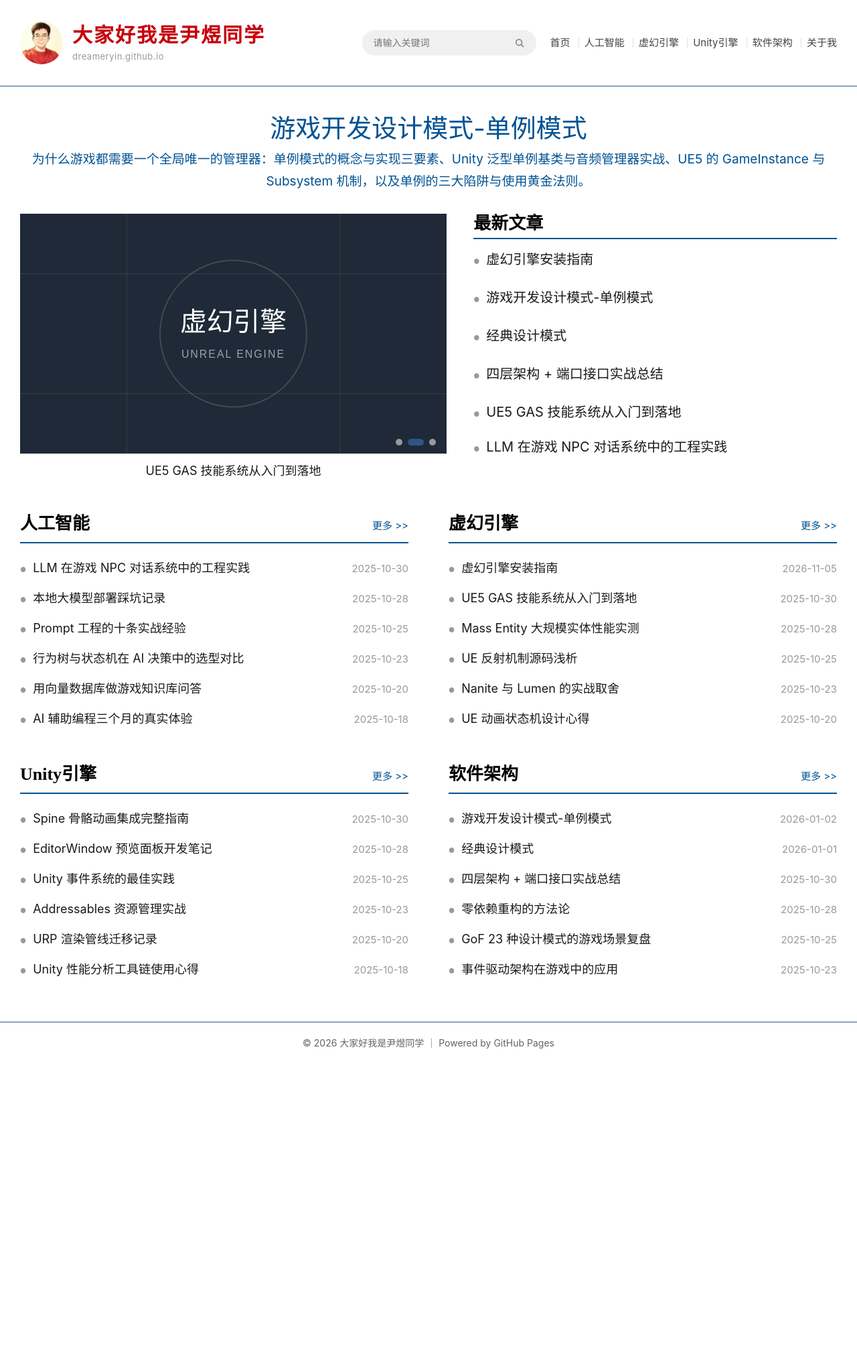
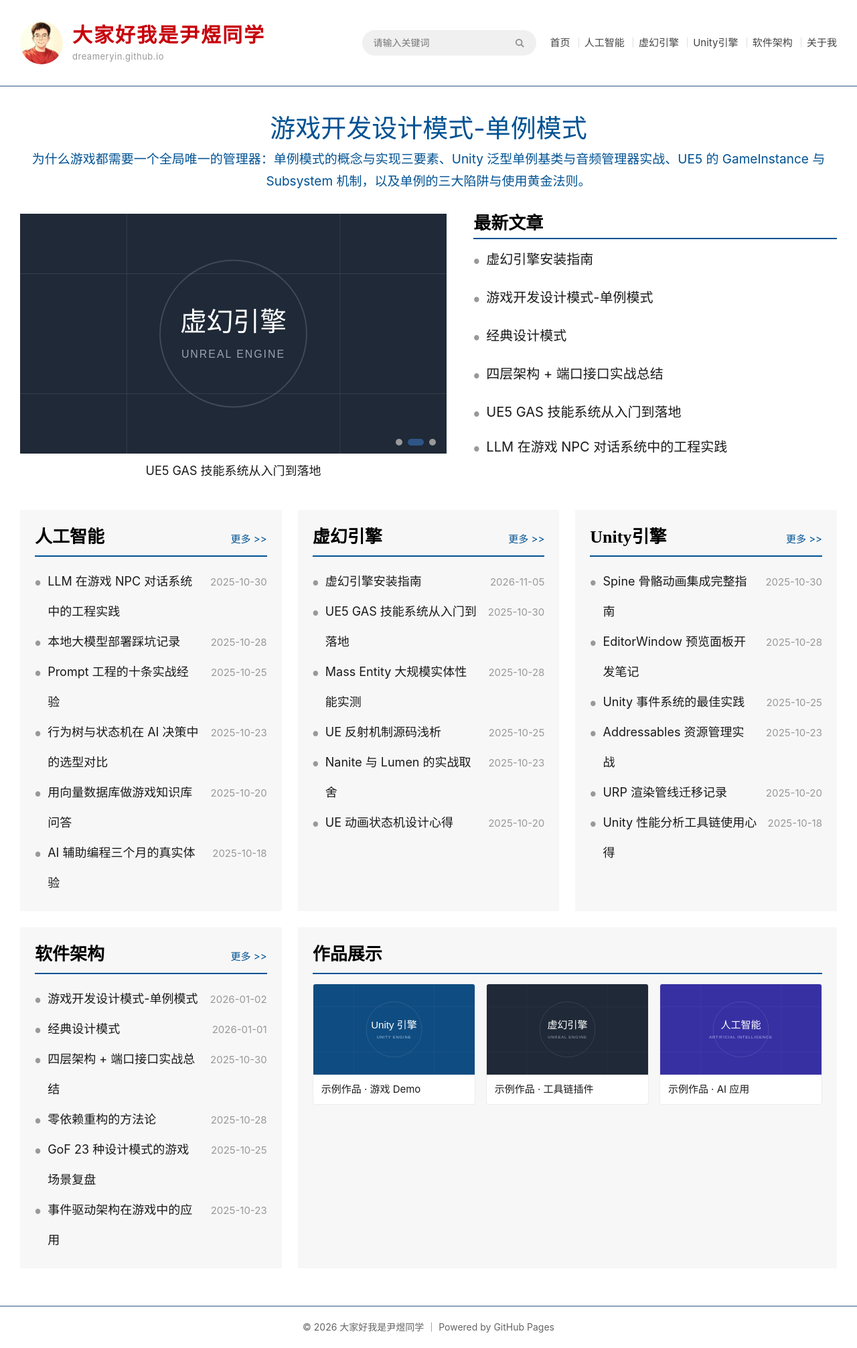
Before and after one commit to dreameryin/dreameryin.github.io, a Jekyll site: the page built from index.html, in a window 1280 px wide. Shown: the whole page at 67% size. Built offline with Jekyll 4.4.1, drawn with Linux system fonts in a browser that asks for light colours; before the commit the page ends 1588 px from its top, so only the background shows below that.

Commit message:
修改首页布局

```diff
--- a/_config.yml
+++ b/_config.yml
@@ -6,7 +6,7 @@
 title: 大家好我是尹煜同学
 
 # 站点地址
-url: "https://dreameryin.github.io"
+url: "https://dreameryin.com"
 
 # 站点描述（SEO 用）
 description: 分享人工智能、虚幻引擎、Unity引擎、软件架构等技术经验
--- a/assets/css/style.css
+++ b/assets/css/style.css
@@ -394,19 +394,64 @@ ul {
 
 .section-grid {
   display: grid;
-  grid-template-columns: 1fr 1fr;
-  gap: 40px 60px;
+  /* 第一行 3 栏（人工智能/虚幻引擎/Unity引擎），第二行由 .works-block 跨 2 栏、软件架构自动占 1 栏 */
+  grid-template-columns: repeat(3, 1fr);
+  gap: 24px;
   margin-top: 44px;
 }
 
-/* 栏目块作为 grid 项：允许收缩到 1fr 轨道宽度，避免长标题把网格撑出横向滚动 */
+/* 栏目块作为 grid 项：允许收缩到 1fr 轨道宽度，避免长标题把网格撑出横向滚动。
+   卡片背景取参考图(gov.cn)实测浅灰 #f7f7f7；标题/列表/圆点/日期等其余样式一律保持原样 */
 .section-block {
   min-width: 0;
+  background: #f7f7f7;
+  padding: 20px 22px;
+}
+
+/* 作品展示：第二行占 2 栏 */
+.works-block {
+  grid-column: 2 / 4;
+}
+
+.works-row {
+  display: grid;
+  grid-template-columns: repeat(3, 1fr);
+  gap: 16px;
+}
+
+.work-item {
+  display: block;
+  background: #ffffff;
+  border: 1px solid #ececec;
+  border-radius: 4px;
+  overflow: hidden;
+}
+
+.work-item img {
+  width: 100%;
+  aspect-ratio: 16 / 9;
+  object-fit: cover;
+  display: block;
+}
+
+.work-item .work-name {
+  display: block;
+  padding: 10px 12px;
+  font-size: 15px;
+  color: #1a1a1a;
+  overflow: hidden;
+  text-overflow: ellipsis;
+  white-space: nowrap;
 }
 
 .section-grid .block-list li {
   font-size: 18px;
   line-height: 2.5;
+}
+
+/* 分栏卡片标题允许换行显示完整（3 栏卡片较窄，对齐 gov.cn 的换行列表），日期仍居右 */
+.section-grid .block-list li a {
+  white-space: normal;
 }
 
 /* ---------- 分类列表页 ---------- */
@@ -845,6 +890,15 @@ ul {
     gap: 32px;
   }
 
+  /* 移动端作品展示：不再跨栏，作品项竖排 */
+  .works-block {
+    grid-column: auto;
+  }
+
+  .works-row {
+    grid-template-columns: 1fr;
+  }
+
   .block-head h3 {
     font-size: 22px;
   }
--- a/index.html
+++ b/index.html
@@ -46,7 +46,7 @@ layout: default
 <script src="/assets/js/carousel.js?v={{ site.time | date: '%Y%m%d%H%M%S' }}"></script>
 {% endif %}
 
-<!-- 栏目区块：2×2 网格，由 _config.yml 的 sections 驱动 -->
+<!-- 栏目区块：第一行 3 栏（人工智能/虚幻引擎/Unity引擎），第二行 软件架构1栏 + 作品展示2栏，由 _config.yml 的 sections 驱动 -->
 <section class="section-grid container">
   {% for section in site.sections %}
   <div class="section-block">
@@ -69,4 +69,25 @@ layout: default
     </ul>
   </div>
   {% endfor %}
+
+  <!-- 作品展示：第二行占 2 栏。作品为手工维护，要增删直接改下面几个 work-item（换图/名称/链接） -->
+  <div class="section-block works-block">
+    <div class="block-head">
+      <h3>作品展示</h3>
+    </div>
+    <div class="works-row">
+      <a class="work-item" href="#">
+        <img src="/assets/images/featured/unity.svg" alt="示例作品">
+        <span class="work-name">示例作品 · 游戏 Demo</span>
+      </a>
+      <a class="work-item" href="#">
+        <img src="/assets/images/featured/ue.svg" alt="示例作品">
+        <span class="work-name">示例作品 · 工具链插件</span>
+      </a>
+      <a class="work-item" href="#">
+        <img src="/assets/images/featured/ai.svg" alt="示例作品">
+        <span class="work-name">示例作品 · AI 应用</span>
+      </a>
+    </div>
+  </div>
 </section>
```
